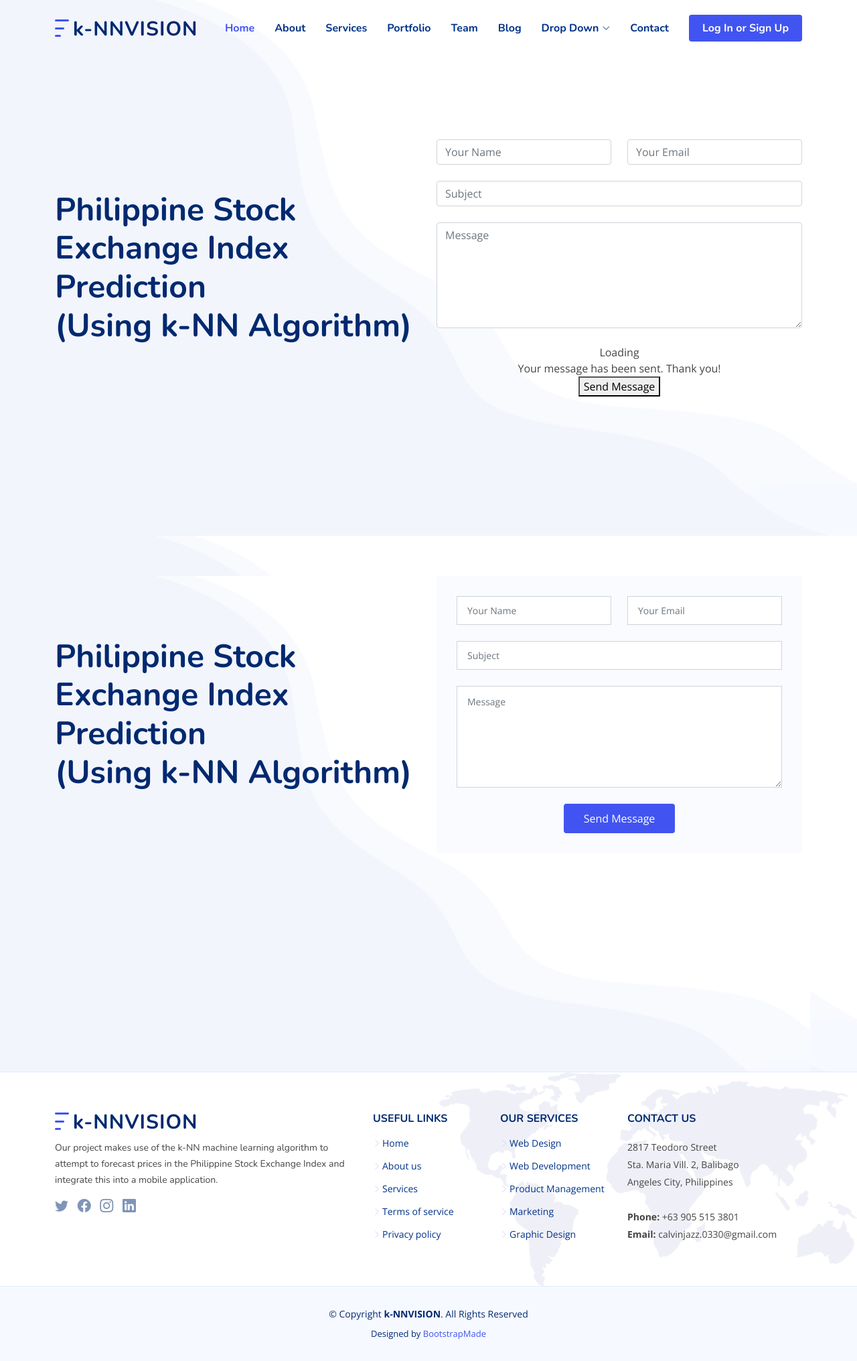
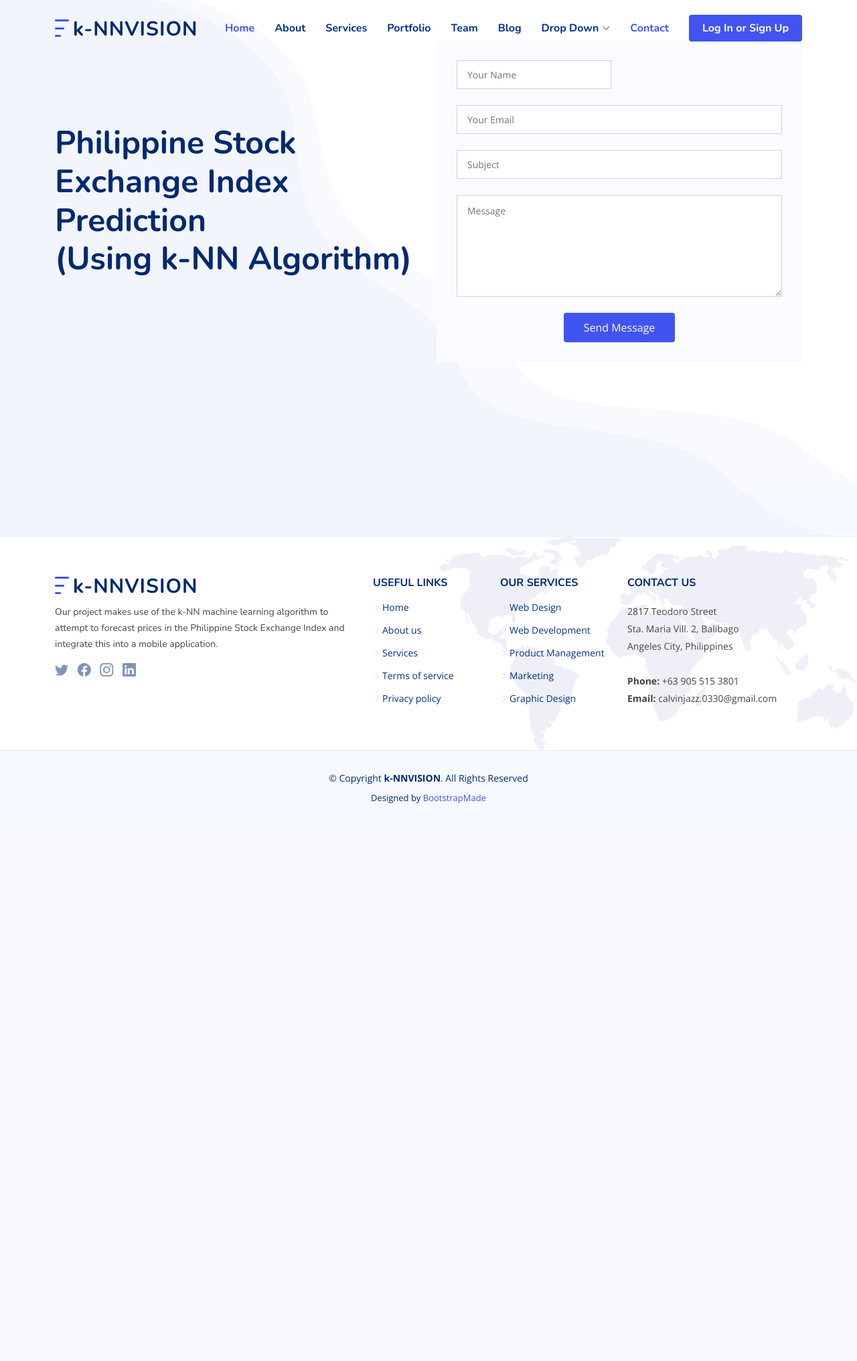
Before and after one commit to calvinjazz/thesis2-calvinjazz, a Django app: page /login in a window 1280 px wide. Shown: the whole page at 67% size. After the commit the page ends 1200 px from the top, so only its background shows below. Run offline with Django 3.2, Linux system fonts and the light colour scheme; some libraries are stand-ins or nearby versions.

Commit message:
login changes13

```diff
--- a/templates/login.html
+++ b/templates/login.html
@@ -87,65 +87,10 @@
     </div>
   </header><!-- End Header -->
 
-  <!-- ======= Hero Section ======= -->
-  <section id="hero" class="hero d-flex align-items-center">
-
-    <div class="container">
-      <div class="row">
-        <div class="col-lg-6 d-flex flex-column justify-content-center">
-          {% if user.is_authenticated %}
-          <h1>Welcome, {{user.username}}</h1>
-          {% else %}
-          <h1 data-aos="fade-up">Philippine Stock Exchange Index Prediction <br>(Using k-NN Algorithm)</h1>
-          {% endif %}
-          <!-- <h2 data-aos="fade-up" data-aos-delay="400">To download the application, press the button below.</h2> -->
-        </div>
-        <div class="col-lg-6">
-            <form action="forms/contact.php" method="post" class="php-email-form">
-              <div class="row gy-4">
-
-                <div class="col-md-6">
-                  <input type="text" name="name" class="form-control" placeholder="Your Name" required>
-                </div>
-
-                <div class="col-md-6 ">
-                  <input type="email" class="form-control" name="email" placeholder="Your Email" required>
-                </div>
-
-                <div class="col-md-12">
-                  <input type="text" class="form-control" name="subject" placeholder="Subject" required>
-                </div>
-
-                <div class="col-md-12">
-                  <textarea class="form-control" name="message" rows="6" placeholder="Message" required></textarea>
-                </div>
-
-                <div class="col-md-12 text-center">
-                  <div class="loading">Loading</div>
-                  <div class="error-message"></div>
-                  <div class="sent-message">Your message has been sent. Thank you!</div>
-
-                  <button type="submit">Send Message</button>
-                </div>
-
-              </div>
-            </form>
-
-          </div>
-      </div>
-    </div>
-
-  </section><!-- End Hero -->
-
-  <main id="main">
-
     <!-- ======= Contact Section ======= -->
     <section id="contact" class="contact">
 
-        <div class="container" style="width: 100%;
-        height: 100vh;
-        background: url(../img/hero-bg.png) top center no-repeat;
-        background-size: cover;">
+        <div class="container">
             <div class="row">
               <div class="col-lg-6 d-flex flex-column justify-content-center">
                 {% if user.is_authenticated %}
@@ -166,7 +111,7 @@
                     <input type="text" name="name" class="form-control" placeholder="Your Name" required>
                   </div>
 
-                  <div class="col-md-6 ">
+                  <div class="col-md-12 ">
                     <input type="email" class="form-control" name="email" placeholder="Your Email" required>
                   </div>
 
```
